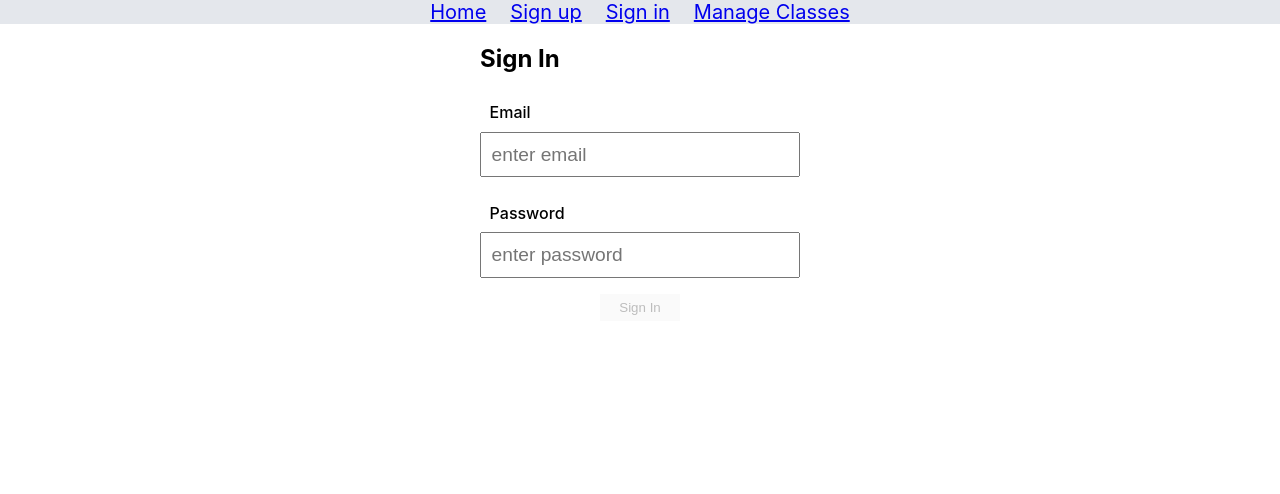
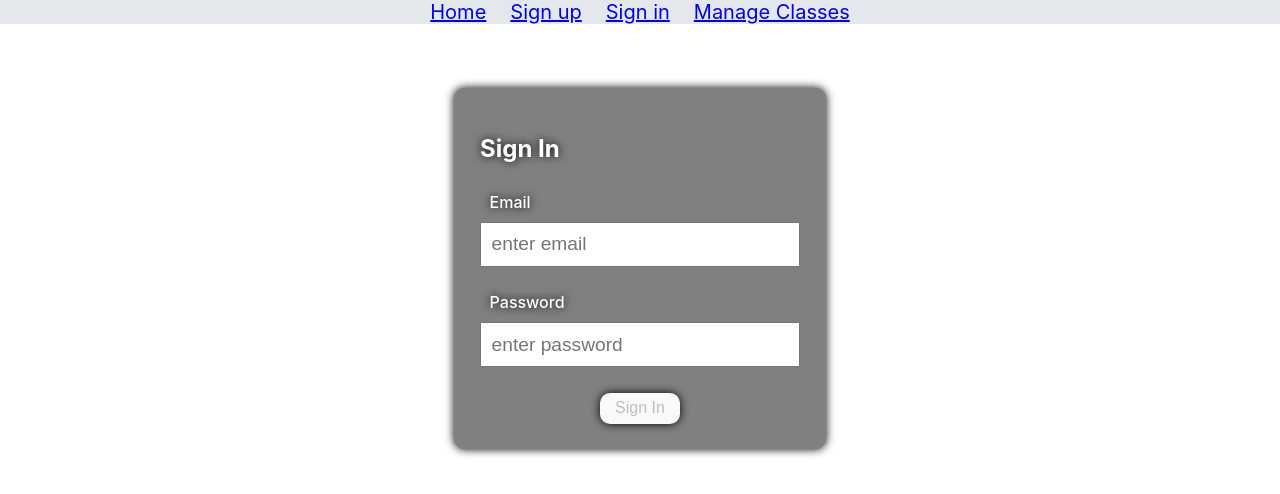
Before and after one commit to ft-3-Anywhere-Fitness/Frontend, a React (Create React App) app: page /signin in a window 1280 px wide. Shown: the top 494 px of the page. Built offline with nearby package versions, Linux system fonts and the light colour scheme.

Commit message:
matched styling to manage classes portion of app

```diff
--- a/src/components/SignIn.js
+++ b/src/components/SignIn.js
@@ -6,8 +6,14 @@ import styled from 'styled-components'
 // styled components
 const SignInContainer = styled.section`
 	max-width: 25%;
-	margin: auto;
 	text-align: left;
+	padding: 2%;
+	margin: 5% auto;
+	background-color: #808080;
+    color: white;
+    text-shadow: 0px 0px 10px black;
+    box-shadow: 0px 0px 10px black;
+    border-radius: 10px;
 
 	form {
 		display: flex;
@@ -20,17 +26,27 @@ const SignInContainer = styled.section`
 		align-self: center;
 		padding: 2%;
 		border: none;
-		background-color: #1f075af2;
 		color: white;
-		transition: 0.5s
+		/* transition: 0.5s; */
+		background-color: #BEBEBE;
+		color: white;
+		box-shadow: 0px 0px 10px black;
+		border-radius: 10px;
+		margin-top: 3%;
+		font-size: 1em;
+		font-weight: 500;
+	}
+	button:hover {
+		transform: scale(1.1);
+		cursor: pointer;
 	}
 	button:disabled {
 		background-color: #fafafa;
 		color: #bdbdbd;
+	}
+	button:hover:disabled {
+		cursor: auto;
 		transform: scale(1);
-	}
-	button:hover {
-		transform: scale(1.1);
 	}
 `;
 
```
